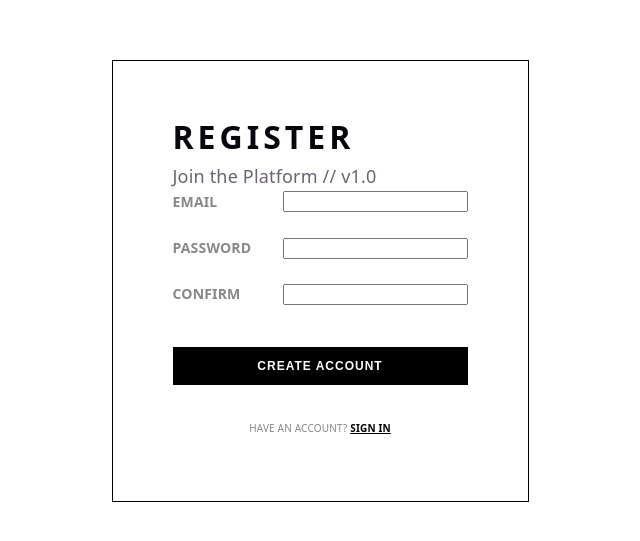
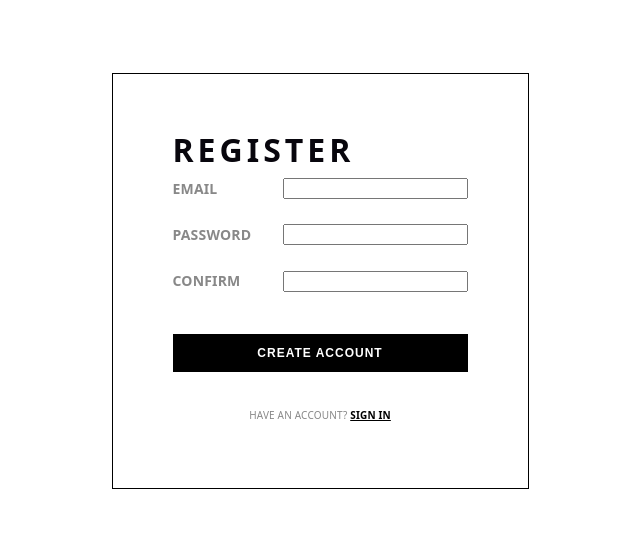
Before and after one commit to JulianaCBB1/cohabs_platform, a React (Vite) app in the folder app/: page /register in a window 1280 px wide. Shown: the part 119-660 px from the top of the page, without its empty margins (320-960 px from the left). Built offline with nearby package versions, Linux system fonts and the light colour scheme.

Commit message:
cleaned auth pages

```diff
--- a/app/src/pages/Login.tsx
+++ b/app/src/pages/Login.tsx
@@ -48,7 +48,6 @@ export default function LoginPage() {
     <div style={layoutStyles.fullPageContainer}>
       <div style={layoutStyles.authCard}>
         <h2 style={uiElements.mainTitle}>Login</h2>
-        <p style={uiElements.subtitle}>Authentication Required</p>
 
         {error && (
           <div style={uiElements.errorMessage}>{error.toUpperCase()}</div>
--- a/app/src/pages/Register.tsx
+++ b/app/src/pages/Register.tsx
@@ -53,7 +53,6 @@ export default function RegisterPage() {
     <div style={layoutStyles.fullPageContainer}>
       <div style={layoutStyles.authCard}>
         <h2 style={uiElements.mainTitle}>Register</h2>
-        <p style={uiElements.subtitle}>Join the Platform // v1.0</p>
 
         {error && (
           <div style={uiElements.errorMessage}>{error.toUpperCase()}</div>
```
